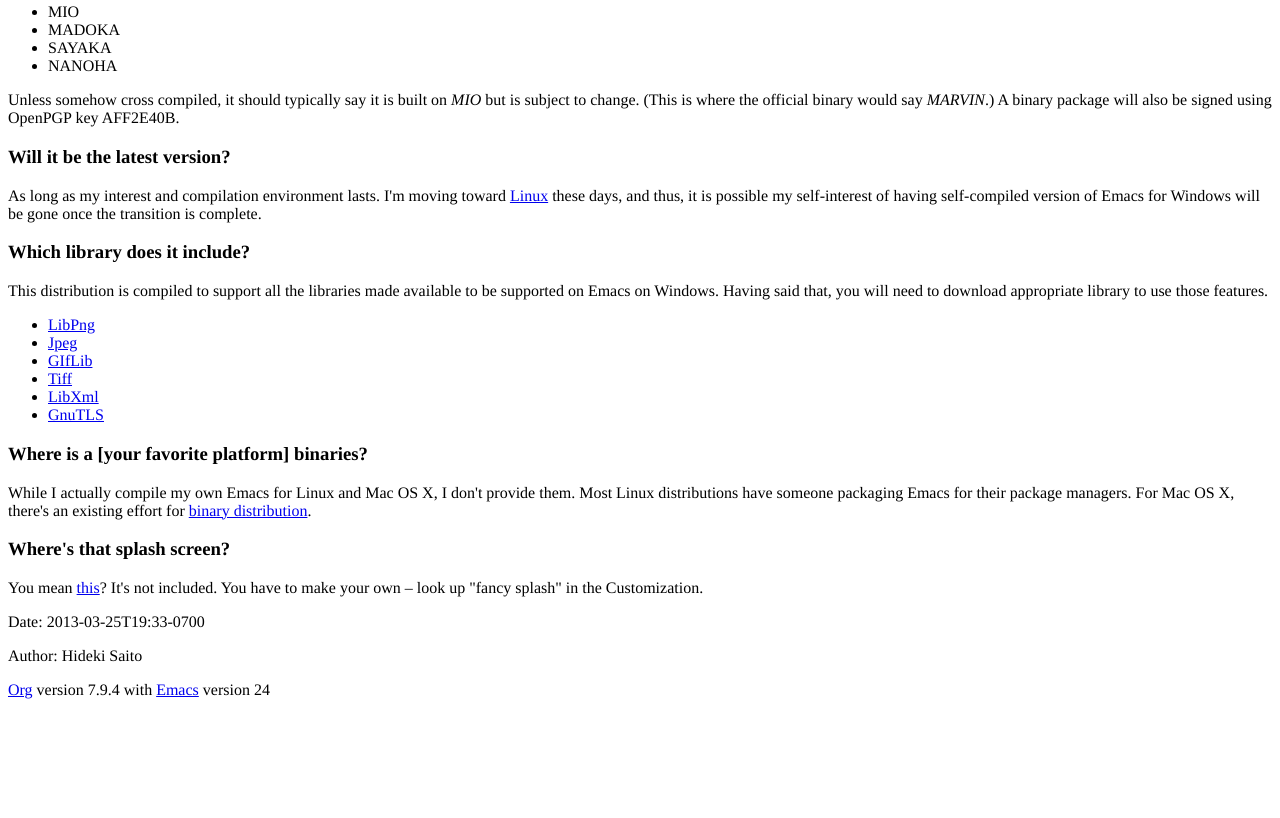
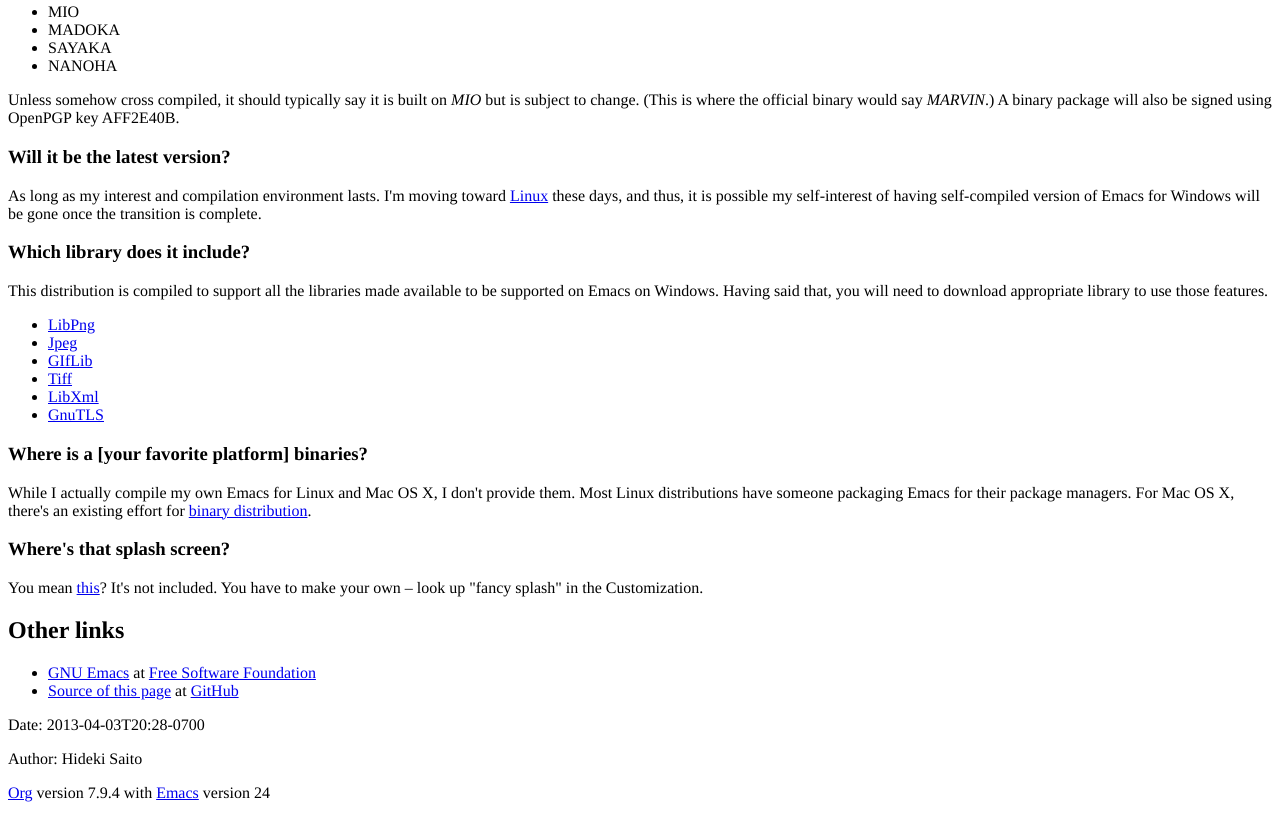
Before and after one commit to hsaito/hidekisaito-emacs-build-page, a plain HTML site: page index.html in a window 1280 px wide. Shown: the part 1400-2218 px from the top of the page. Before the commit the page ends 2115 px from the top, so only its background shows below. Drawn offline with Linux system fonts and the light colour scheme.

Commit message:
Added external links

```diff
--- a/index.html
+++ b/index.html
@@ -1,13 +1,13 @@
-<?xml version="1.0" encoding="utf-8"?>
+<?xml version="1.0" encoding="iso-8859-1"?>
 <!DOCTYPE html PUBLIC "-//W3C//DTD XHTML 1.0 Strict//EN"
                "http://www.w3.org/TR/xhtml1/DTD/xhtml1-strict.dtd">
 <html xmlns="http://www.w3.org/1999/xhtml" lang="en" xml:lang="en">
 <head>
 <title>Hideki Saito's Emacs Builds</title>
-<meta http-equiv="Content-Type" content="text/html;charset=utf-8"/>
+<meta http-equiv="Content-Type" content="text/html;charset=iso-8859-1"/>
 <meta name="title" content="Hideki Saito's Emacs Builds"/>
 <meta name="generator" content="Org-mode"/>
-<meta name="generated" content="2013-03-25T19:33-0700"/>
+<meta name="generated" content="2013-04-03T20:28-0700"/>
 <meta name="author" content="Hideki Saito"/>
 <meta name="description" content=""/>
 <meta name="keywords" content=""/>
@@ -269,7 +269,6 @@ A binary package will also be signed using OpenPGP key AFF2E40B.
 
 <p>While I actually compile my own Emacs for Linux and Mac OS X, I don't provide them. Most Linux distributions have someone packaging Emacs for their package managers. For Mac OS X, there's an existing effort for <a href="http://emacsformacosx.com/">binary distribution</a>.
 </p>
-
 </div>
 
 </div>
@@ -292,13 +291,29 @@ A binary package will also be signed using OpenPGP key AFF2E40B.
   ga('send', 'pageview');
 
 </script>
+
 </div>
+</div>
+
+</div>
+
+<div id="outline-container-4" class="outline-2">
+<h2 id="sec-4">Other links</h2>
+<div class="outline-text-2" id="text-4">
+
+<ul>
+<li><a href="http://www.gnu.org/software/emacs/">GNU Emacs</a> at <a href="http://www.fsf.org/">Free Software Foundation</a>
+</li>
+<li><a href="https://github.com/hsaito/hidekisaito-emacs-build-page">Source of this page</a> at <a href="http://www.github.com/">GitHub</a>
+</li>
+</ul>
+
 </div>
 </div>
 </div>
 
 <div id="postamble">
-<p class="date">Date: 2013-03-25T19:33-0700</p>
+<p class="date">Date: 2013-04-03T20:28-0700</p>
 <p class="author">Author: Hideki Saito</p>
 <p class="creator"><a href="http://orgmode.org">Org</a> version 7.9.4 with <a href="http://www.gnu.org/software/emacs/">Emacs</a> version 24</p>
 
```
Also changed, not shown: 1 other file.
